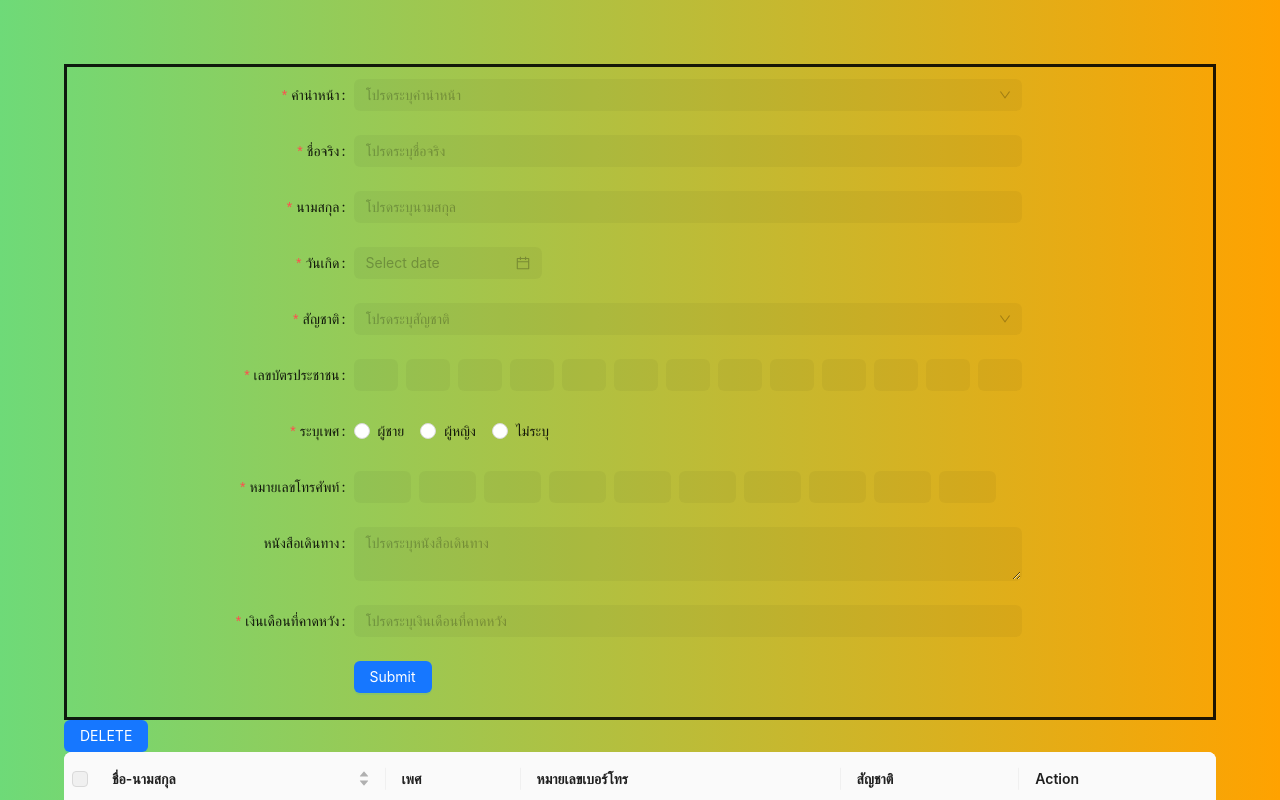
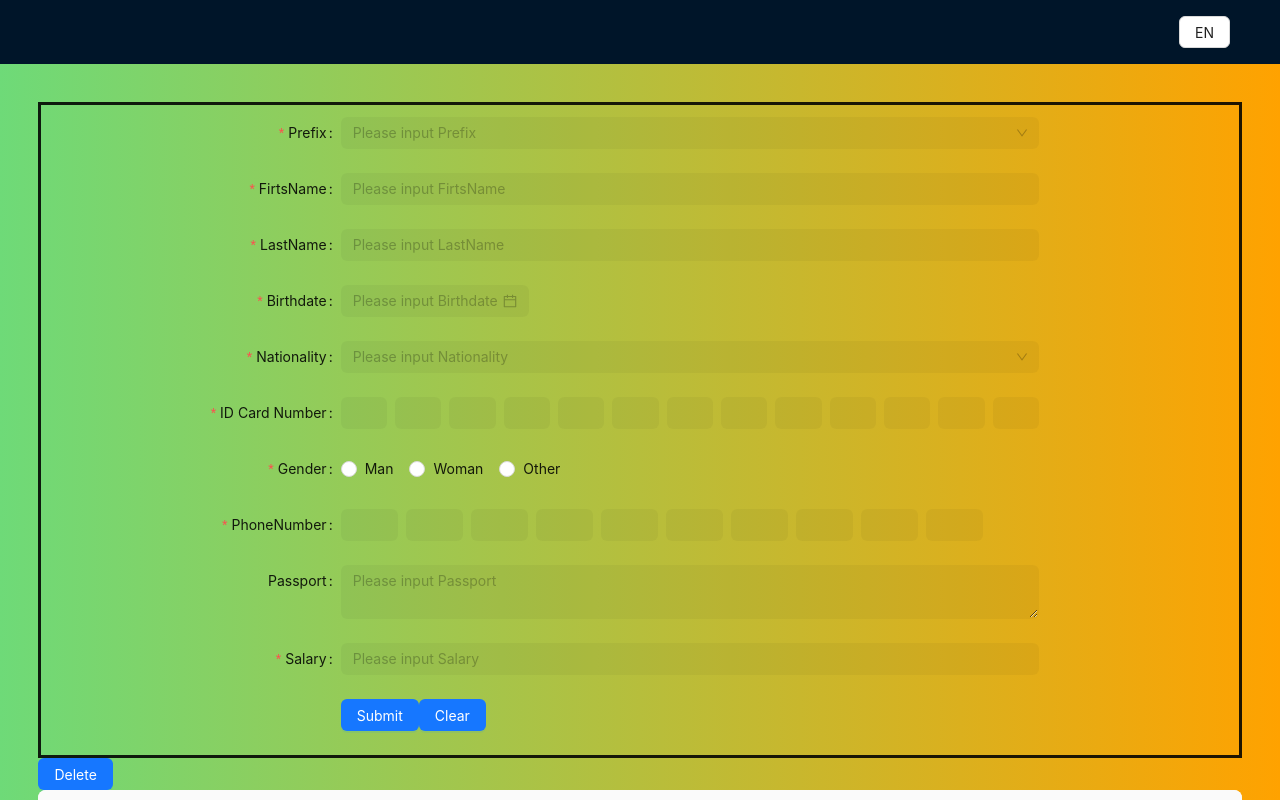
Before and after one commit to Has12Wan34/react-app, a React (Create React App) app: page /login in a window 1280 px wide. Shown: the top 800 px of the page. Built offline with nearby package versions, Linux system fonts and the light colour scheme.

Commit message:
update lang in form page

```diff
--- a/src/App.tsx
+++ b/src/App.tsx
@@ -1,16 +1,19 @@
-import React from 'react';
 import './App.css';
 import { BrowserRouter, Routes, Route} from 'react-router-dom';
 import Home from './page/Home';
 import Form from './page/Form';
+import Appbar from './component/appbar';
+
 function App() {
   return (
+    <Appbar>
       <BrowserRouter>
         <Routes>
           <Route path="/" element={<Home />} />
           <Route path="/login" element={<Form/>} />
         </Routes>
       </BrowserRouter>
+    </Appbar>
   );
 }
 export default App;
--- /dev/null
+++ b/src/component/appbar.tsx
@@ -0,0 +1,77 @@
+import { ReactNode, useEffect } from 'react';
+import { Layout, Dropdown, Button, Space } from 'antd';
+import type { MenuProps } from 'antd';
+import { useTranslation } from 'react-i18next';
+
+const { Header, Content } = Layout;
+
+type FooProps = {
+  children: ReactNode
+}
+
+const Lang = [
+  {
+    key: 'EN',
+    label: 'EN',
+  },
+  {
+    key: 'TH',
+    label: 'TH',
+  }
+]
+
+const App = (prop : FooProps) => {
+
+  const { t, i18n } = useTranslation();
+  const lang = localStorage.getItem('lang');
+
+  useEffect(() => {
+    if(lang){
+      i18n.changeLanguage(lang);
+    }
+  },[lang]);
+
+  const handleMenuClick: MenuProps['onClick'] = (e) => {
+    i18n.changeLanguage(e.key);
+    localStorage.setItem('lang', e.key);
+  };
+
+  const menuProps = {
+    items: Lang,
+    onClick: handleMenuClick,
+  };
+
+  return (
+    <Layout>
+      <Header
+        style={{
+          position: 'sticky',
+          top: 0,
+          zIndex: 1,
+          width: '100%',
+          display: 'flex',
+          alignItems: 'center',
+          justifyContent: 'end',
+        }}
+      >
+      <Dropdown
+        menu={menuProps}>
+        <Button>
+          <Space>
+            {i18n.language}
+          </Space>
+        </Button>
+      </Dropdown>
+      </Header>
+      <Content style={{
+        padding: '3%',
+        minHeight: 500,
+        background: 'linear-gradient(to right, #6eda78, #ffa200)',
+      }}>
+          {prop.children}
+      </Content>
+    </Layout>
+  );
+};
+
+export default App;
--- a/src/i18n.tsx
+++ b/src/i18n.tsx
@@ -2,25 +2,98 @@ import i18n from "i18next";
 import { initReactI18next } from "react-i18next";
 
 const resources = {
-  en: {
+  EN: {
     translation: {
       "Move_left": "Move left",
       "Move_top": "Move top",
       "Move_bottom": "Move bottom",
       "Move_rigth": "Move rigth",
-      "Travel App": "Travel App",
-      "Around the world": "Around the world",
-      "See More": "See More"
+      "Detail": "Detail",
+      "prefix": "Prefix",
+      "fname": "FirtsName",
+      "lname": "LastName",
+      "birthdate": "Birthdate",
+      "nationality": "Nationality",
+      "cardnumber": "ID Card Number",
+      "passport": "Passport",
+      "phonenumber": "PhoneNumber",
+      "salary": "Salary",
+      "gender": "Gender",
+      "detail_prefix": "Please input Prefix",
+      "detail_fname": "Please input FirtsName",
+      "detail_lname": "Please input LastName",
+      "detail_birthdate": "Please input Birthdate",
+      "detail_nationality": "Please input Nationality",
+      "detail_cardnumber": "Please input ID Card Number",
+      "detail_passport": "Please input Passport",
+      "detail_phonenumber": "Please input PhoneNumber",
+      "detail_salary": "Please input Salary",
+      "detail_gender": "Please input Gender",
+      "err_prefix": "*Please input Prefix",
+      "err_fname": "*Please input FirtsName",
+      "err_lname": "*Please input LastName",
+      "err_birthdate": "*Please input Birthdate",
+      "err_nationality": "*Please input Nationality",
+      "err_cardnumber": "*Please input ID Card Number",
+      "err_passport": "*Please input Passport",
+      "err_phonenumber": "*Please input PhoneNumber",
+      "err_salary": "*Please input Salary",
+      "err_gender": "*Please input Gender",
+      "man": "Man",
+      "woman": "Woman",
+      "other": "Other",
+      "submit": "Submit",
+      "clear": "Clear",
+      "delete": "Delete",
+      "fname_lname": "FirstName LastName",
+      "action": "Action"
     }
   },
-  th: {
+  TH: {
     translation: {
       "Move_left": "เลื่อนซ้าย",
       "Move_top": "ย้ายขึ้นบน",
       "Move_bottom": "ย้ายลงล่าง",
       "Move_rigth": "เลื่อนขวา",
-      "Around the world": "ท่องเที่ยวรอบโลก",
-      "See More": "ดูรายละเอียด"
+      "Detail": "รายละเอียด",
+      "prefix": "คำนำหน้า",
+      "fname": "ชื่อจริง",
+      "lname": "นามสกุล",
+      "birthdate": "วันเกิด",
+      "nationality": "สัญชาติ",
+      "cardnumber": "หมายเลขบัตรประชาชน",
+      "passport": "หนังสือเดินทาง",
+      "phonenumber": "เบอร์มือถือ",
+      "salary": "เงินเดือน",
+      "gender": "เพศ",
+      "detail_prefix": "โปรดระบุคำนำหน้า",
+      "detail_fname": "โปรดระบุชื่อจริง",
+      "detail_lname": "โปรดระบุนามสกุล",
+      "detail_birthdate": "โปรดระบุวันเกิด",
+      "detail_nationality": "โปรดระบุสัญชาติ",
+      "detail_cardnumber": "โปรดระบุหมายเลขบัตรประชาชน",
+      "detail_passport": "โปรดระบุหนังสือเดินทาง",
+      "detail_phonenumber": "โปรดระบุเบอร์มือถือ",
+      "detail_salary": "โปรดระบุเงินเดือน",
+      "detail_gender": "โปรดระบุเพศ",
+      "err_prefix": "*โปรดระบุคำนำหน้า",
+      "err_fname": "*โปรดระบุชื่อจริง",
+      "err_lname": "*โปรดระบุนามสกุล",
+      "err_birthdate": "*โปรดระบุวันเกิด",
+      "err_nationality": "*โปรดระบุสัญชาติ",
+      "err_cardnumber": "*โปรดระบุหมายเลขบัตรประชาชน",
+      "err_passport": "*โปรดระบุหนังสือเดินทาง",
+      "err_phonenumber": "*โปรดระบุเบอร์มือถือ",
+      "err_salary": "*โปรดระบุเงินเดือน",
+      "err_gender": "*โปรดระบุเพศ",
+      "man": "ผู้ชาย",
+      "woman": "ผู้หญิง",
+      "other": "อื่นๆ",
+      "submit": "บันทึก",
+      "clear": "ล้างข้อมูล",
+      "delete": "ลบข้อมูล",
+      "fname_lname": "ชื่อ-นามสกุล",
+      "action": "จัดการ"
     }
   }
 };
@@ -29,7 +102,7 @@ i18n
   .use(initReactI18next) // passes i18n down to react-i18next
   .init({
     resources,
-    lng: "en",
+    lng: "EN",
     interpolation: {
       escapeValue: false // react already safes from xss
     }
--- a/src/page/Form.tsx
+++ b/src/page/Form.tsx
@@ -1,8 +1,9 @@
 import React, { useEffect, useState } from 'react';
-import { addUser, removeUser, fetchUserById } from '../features/user/userSlice';
+import { addUser, removeUser, fetchUser } from '../features/user/userSlice';
 import { useTypedSelector, useAppDispatch } from '../store/stateStore';
 import { Space, Button, DatePicker, Form, Input, InputNumber, Select, Table, Radio } from 'antd';
 import { GetProp, TableProps, TableColumnsType } from 'antd';
+import { useTranslation } from 'react-i18next';
 
 const formItemLayout = {
   labelCol: {
@@ -32,7 +33,7 @@ interface Users {
   fname: string;
   lname: string;
   passport: string | undefined;
-  cardnumbe: string;
+  cardnumber: string;
   salary: number | null;
   gender: string;
   phonenumber: string | undefined;
@@ -50,6 +51,7 @@ interface TableParams {
 function FormComponent(){
 
   const dispatch = useAppDispatch();
+  const { t } = useTranslation();
   const users = useTypedSelector((state) => state.users.users);
   const user = useTypedSelector((state) => state.user.user);
 
@@ -64,7 +66,7 @@ function FormComponent(){
     lname: '',
     birthdate: '',
     nationality: '',
-    cardnumbe: '',
+    cardnumber: '',
     passport: '',
     phonenumber: '',
     salary: null,
@@ -108,7 +110,7 @@ function FormComponent(){
 
   const columns: TableColumnsType<Users> = [
     {
-      title: 'ชื่อ-นามสกุล',
+      title: t("fname_lname"),
       dataIndex: 'fname',
       key: 'fname',
       render: (_, record) => <p>{record?.fname} {record?.lname}</p>,
@@ -116,114 +118,118 @@ function FormComponent(){
       sortOrder: tableParams.sorter?.columnKey === 'fname' ? tableParams.sorter?.order : null,
     },
     {
-     title: 'เพศ',
+      title: t("gender"),
       dataIndex: 'gender',
+      sorter: (a, b) => a?.gender.localeCompare(b?.gender),
+      sortOrder: tableParams.sorter?.columnKey === 'gender' ? tableParams.sorter?.order : null,
     },
     {
-      title: 'หมายเลขเบอร์โทร',
-       dataIndex: 'phonenumber',
+      title: t("phonenumber"),
+      dataIndex: 'phonenumber',
     },
     {
-      title: 'สัญชาติ',
-       dataIndex: 'nationality',
+      title: t("nationality"),
+      dataIndex: 'nationality',
+      sorter: (a, b) => a?.nationality.localeCompare(b?.nationality),
     },
     {
-      title: 'Action',
+      title: t("action"),
       key: 'action',
       render: (_, record) => (
-        <Space size="middle" onClick={() => dispatch(fetchUserById(record))}>
-          <a>Detail</a>
+        <Space size="middle" onClick={() => dispatch(fetchUser(record))}>
+          <a>{t('Detail')}</a>
         </Space>
       ),
     },
   ];
 
   return(
-    <div style={{ padding: '5%', backgroundImage: 'linear-gradient(to right, #6eda78, #ffa200)'}}>
+    <div>
       <Form {...formItemLayout} variant="filled" style={{ paddingTop: '1%', border: 'solid'}}>
         <Form.Item
-          label="คำนำหน้า"
+          label={t("prefix")}
           name="prefix"
-          rules={[{ required: true, message: 'โปรดระบุคำนำหน้า' }]}>
+          rules={[{ required: true, message: t("err_prefix") }]}>
           <Select
-            placeholder="โปรดระบุคำนำหน้า"
+            placeholder={t("detail_prefix")}
             options={options.prefix}
             value={form?.prefix}
             onChange={(value) => handleInputForm('prefix', value)}/>
         </Form.Item>
 
         <Form.Item
-          label="ชื่อจริง"
+          label={t("fname")}
           name="fname"
-          rules={[{ required: true, message: 'โปรดระบุชื่อจจริง' }]}>
+          rules={[{ required: true, message: t("err_fname") }]}>
           <Input
             name="fname"
             value={form?.fname}
-            placeholder="โปรดระบุชื่อจริง"
+            placeholder={t("detail_fname")}
             onChange={(e) => handleInputForm(e.target.name, e.target.value)}/>
         </Form.Item>
 
         <Form.Item
-          label="นามสกุล"
+          label={t("lname")}
           name="lname"
-          rules={[{ required: true, message: 'โปรดระบุนามสกุล' }]}>
+          rules={[{ required: true, message: t("err_lname") }]}>
           <Input
             name="lname"
             value={form?.lname}
-            placeholder="โปรดระบุนามสกุล"
+            placeholder={t("detail_lname")}
             onChange={(e) => handleInputForm(e.target.name, e.target.value)}/>
         </Form.Item>
 
         <Form.Item
-          label="วันเกิด"
+          label={t("birthdate")}
           name="birthdate"
-          rules={[{ required: true, message: 'Please input!' }]}
+          rules={[{ required: true, message: t("err_birthdate") }]}
         >
           <DatePicker
             format={{
               format: 'YYYY-MM-DD',
             }}
+            placeholder={t("detail_birthdate")}
             onChange={(date, dateString) => handleInputForm('birthdate', dateString)}/>
         </Form.Item>
 
         <Form.Item
-          label="สัญชาติ"
+          label={t("nationality")}
           name="nationality"
-          rules={[{ required: true, message: 'โปรดระบุสัญชาติ' }]}>
+          rules={[{ required: true, message: t("err_nationality") }]}>
             <Select
-              placeholder="โปรดระบุสัญชาติ"
+              placeholder={t("detail_nationality")}
               options={options.nationality}
               value={form?.nationality}
               onChange={(value) => handleInputForm('nationality', value)}/>
         </Form.Item>
 
         <Form.Item
-          label="เลขบัตรประชาชน"
-          name="cardnumbe"
-          rules={[{ required: true, message: 'โปรดระบุเลขบัตรประชาชน' }]}>
+          label={t("cardnumber")}
+          name="cardnumber"
+          rules={[{ required: true, message: t("err_cardnumber") }]}>
           <Input.OTP
             length={13}
-            value={form?.cardnumbe}
-            onChange={(value) => handleInputForm('cardnumbe', value)}/>
+            value={form?.cardnumber}
+            onChange={(value) => handleInputForm('cardnumber', value)}/>
         </Form.Item>
 
         <Form.Item
-          label="ระบุเพศ"
+          label={t("gender")}
           name="gender"
-          rules={[{ required: true, message: 'โปรดระบุเพศ' }]}>
+          rules={[{ required: true, message: t("err_gender") }]}>
           <Radio.Group
             value={form?.gender}
             onChange={(e) => handleInputForm('gender', e.target.value)}>
-            <Radio value="man">ผู้ชาย</Radio>
-            <Radio value="woman">ผู้หญิง</Radio>
-            <Radio value="-">ไม่ระบุ</Radio>
+            <Radio value="man">{t("man")}</Radio>
+            <Radio value="woman">{t("woman")}</Radio>
+            <Radio value="-">{t("other")}</Radio>
           </Radio.Group>
         </Form.Item>
 
         <Form.Item
-          label="หมายเลขโทรศัพท์"
+          label={t("phonenumber")}
           name="phonenumber"
-          rules={[{ required: true, message: 'โปรดระบุหมายเลขโทรศัพท์' }]}>
+          rules={[{ required: true, message: t("err_phonenumber") }]}>
           <Input.OTP
             length={10}
             value={form?.phonenumber}
@@ -231,23 +237,23 @@ function FormComponent(){
         </Form.Item>
 
         <Form.Item
-          label="หนังสือเดินทาง"
-          rules={[{ required: true, message: 'โปรดระบุหนังสือเดินทาง' }]}
+          label={t("passport")}
+          rules={[{ required: true, message: t("err_passport") }]}
           >
           <Input.TextArea
             name="passport"
-            placeholder="โปรดระบุหนังสือเดินทาง"
+            placeholder={t("detail_passport")}
             value={form?.passport}
             onChange={(e) => handleInputForm(e.target.name, e.target.value)}/>
         </Form.Item>
 
         <Form.Item
-          label="เงินเดือนที่คาดหวัง"
+          label={t("salary")}
           name="salary"
-          rules={[{ required: true, message: 'โปรดระบุเงินเดือนที่คาดหวัง' }]}
+          rules={[{ required: true, message: t("err_salary") }]}
         >
           <InputNumber
-            placeholder="โปรดระบุเงินเดือนที่คาดหวัง"
+            placeholder={t("detail_salary")}
             style={{ width: '100%' }}
             value={form?.salary}
             onChange={(value) => handleInputForm('salary', value)}/>
@@ -255,11 +261,14 @@ function FormComponent(){
 
         <Form.Item wrapperCol={{ offset: 6, span: 16 }}>
           <Button type="primary" htmlType="button" onClick={handleSubmit}>
-            Submit
+            {t("submit")}
+          </Button>
+          <Button type="primary" htmlType="button" onClick={handleSubmit}>
+            {t("clear")}
           </Button>
         </Form.Item>
       </Form>
-      <Button type="primary" htmlType="button" onClick={saveRemoveUser}>DELETE</Button>
+      <Button type="primary" htmlType="button" onClick={saveRemoveUser}>{t('delete')}</Button>
       <Table
         columns={columns}
         dataSource={users}
--- a/src/page/Home.tsx
+++ b/src/page/Home.tsx
@@ -128,7 +128,7 @@ function Home() {
         setData(prevData => shuffle(prevData));
       }, []);
     return (
-        <div style={{ padding: '5%'}}>
+        <div>
       <button onClick={shiftLeft}>Shift Left</button>
       <button onClick={shiftRight}>Shift Right</button>
       <button onClick={shuffleData}>Shuffle</button>
```
Also changed, not shown: src/features/user/userSlice.tsx (+15 -8 lines). Lines whose indentation alone changed are shown as unchanged.
